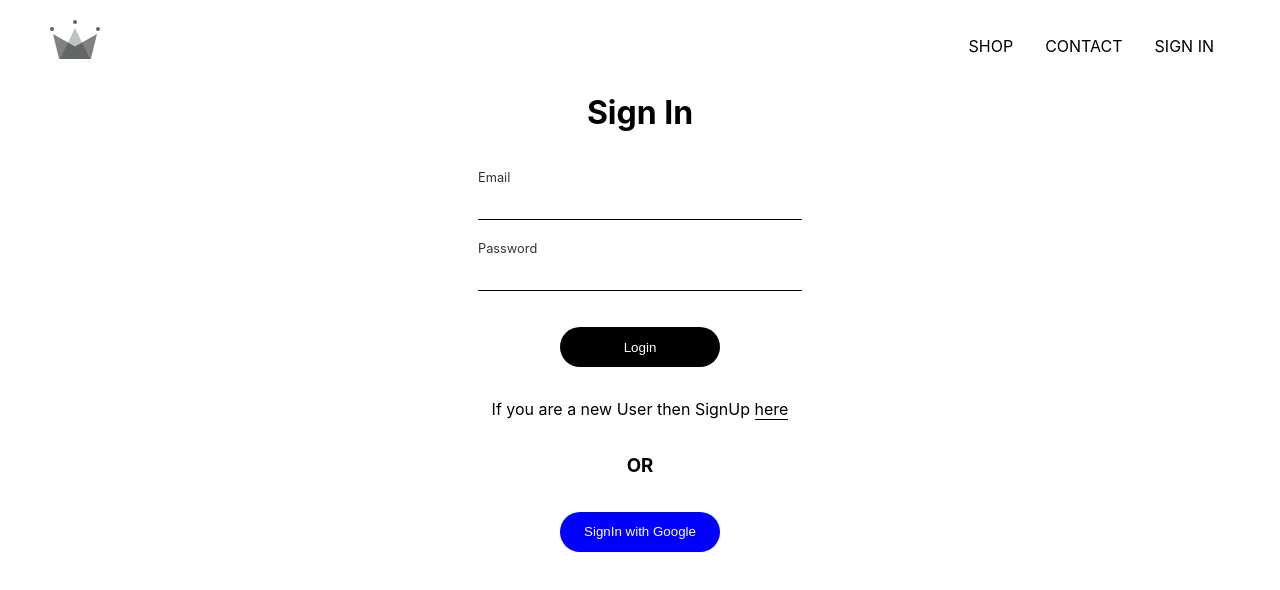
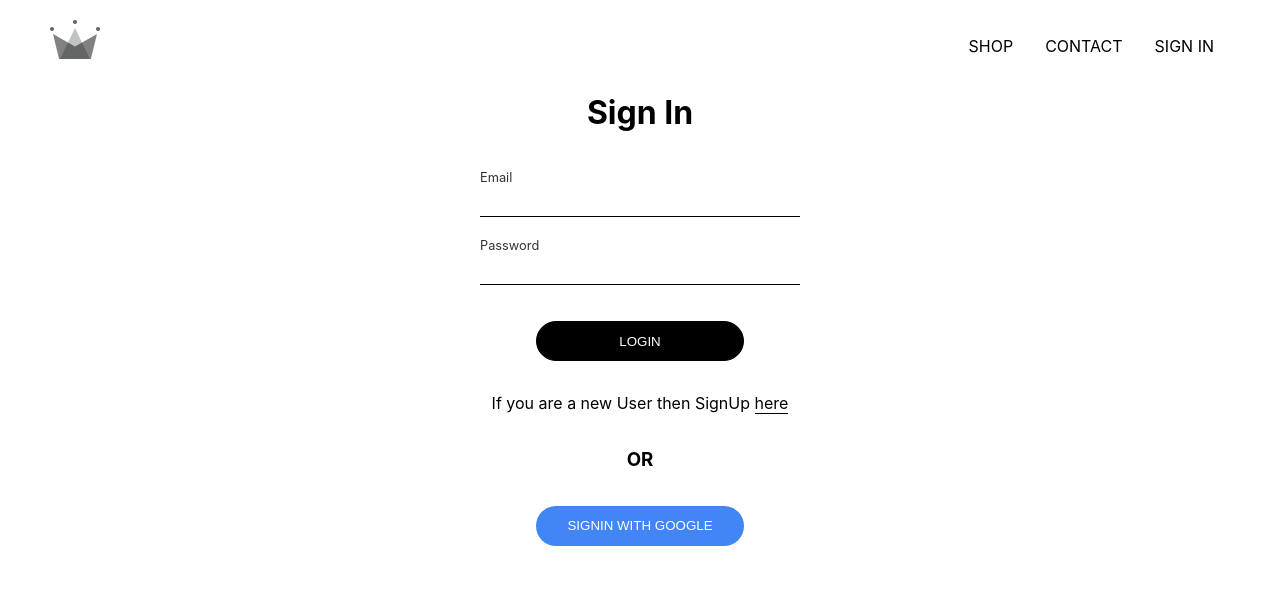
Before and after one commit to krisnit/ecommerce, a React (Create React App) app: page /signin in a window 1280 px wide. Shown: the top 590 px of the page. Built offline with nearby package versions, Linux system fonts and the light colour scheme; no server answers.

Commit message:
integrated google signin

```diff
--- a/package.json
+++ b/package.json
@@ -3,6 +3,8 @@
   "version": "0.1.0",
   "private": true,
   "dependencies": {
+    "config": "^3.2.5",
+    "firebase": "^7.8.0",
     "node-sass": "^4.13.1",
     "react": "^16.10.2",
     "react-dom": "^16.10.2",
--- a/src/App.css
+++ b/src/App.css
@@ -5,3 +5,13 @@ a {
   text-decoration: none;
   color: black;
 }
+button:hover {
+  cursor: pointer;
+  background: white;
+  color: black;
+  border: 1px solid black;
+}
+
+* {
+  box-sizing: border-box;
+}
--- a/src/App.js
+++ b/src/App.js
@@ -3,13 +3,11 @@ import "./App.css";
 import Layout from "./Layout/Layout";
 import Aux from "./hoc/Auxillary";
 import { BrowserRouter } from "react-router-dom";
-import Header from "./Components/Header/Header";
 
 function App() {
   return (
     <BrowserRouter>
       <Aux>
-        <Header />
         <Layout />
       </Aux>
     </BrowserRouter>
--- a/src/Components/Header/Header.js
+++ b/src/Components/Header/Header.js
@@ -3,7 +3,10 @@ import { Link } from "react-router-dom";
 import "./Header.scss";
 import { ReactComponent as Logo } from "../../assets/crown.svg";
 
-const Header = () => {
+import { auth } from "../../firebase/firebase";
+
+const Header = ({ user }) => {
+  console.log(user);
   return (
     <div className="header">
       <Link to="/"></Link>
@@ -15,9 +18,15 @@ const Header = () => {
         <Link to="/contact" className="option">
           CONTACT
         </Link>
-        <Link to="/signin" className="option">
-          SIGN IN
-        </Link>
+        {user ? (
+          <Link to="/signout" onClick={() => auth.signOut()} className="option">
+            SIGN OUT
+          </Link>
+        ) : (
+          <Link to="/signin" className="option">
+            SIGN IN
+          </Link>
+        )}
       </div>
     </div>
   );
--- a/src/Components/SignIn/SignIn.js
+++ b/src/Components/SignIn/SignIn.js
@@ -1,11 +1,12 @@
 import React from "react";
 import "./SignIn.scss";
 import { Link } from "react-router-dom";
+import { signInWithGoogle } from "../../firebase/firebase";
 
 const SignIn = () => {
   const [value, setValue] = React.useState({
-    password: "",
-    email: ""
+    password: null,
+    email: null
   });
   const handleChange = e => {
     setValue({
@@ -43,7 +44,7 @@ const SignIn = () => {
       </p>
       <div className="signin-google">
         <h3>OR</h3>
-        <button>SignIn with Google</button>
+        <button onClick={signInWithGoogle}>SignIn with Google</button>
       </div>
     </div>
   );
--- a/src/Components/SignIn/SignIn.scss
+++ b/src/Components/SignIn/SignIn.scss
@@ -21,12 +21,19 @@
     }
     button {
       margin-top: 1rem;
-      width: 10rem;
+      width: 13rem;
       height: 2.5rem;
       border: none;
       background: black;
       color: white;
       border-radius: 2rem;
+      text-transform: uppercase;
+      border: 1px solid black;
+      transition: all 0.2s ease;
+      &:hover {
+        background: white;
+        color: black;
+      }
     }
   }
   .signin-google {
@@ -35,12 +42,16 @@
     flex-direction: column;
     button {
       margin: 1rem;
-      width: 10rem;
+      width: 13rem;
       height: 2.5rem;
       border: none;
-      background: blue;
+      background: #4285f4;
       color: white;
       border-radius: 2rem;
+      text-transform: uppercase;
+      &:hover {
+        background: #357ae8;
+      }
     }
   }
   a {
--- a/src/Layout/Layout.js
+++ b/src/Layout/Layout.js
@@ -6,25 +6,38 @@ import Menuitems from "../Components/Menuitems/Menuitems";
 import Shop from "../Containers/Shop/Shop";
 import SignIn from "../Components/SignIn/SignIn";
 import SignUp from "../Components/SignUp/SignUp";
+import Header from "../Components/Header/Header";
+import { auth } from "../firebase/firebase";
 
-const hats = props => {
-  return (
-    <div>
-      <button onClick={() => props.history.push("/")}>Home</button>
-      <h1>Hats page</h1>
-    </div>
-  );
-};
+let initialUser = { user: null };
 
 const Layout = () => {
+  const [currentUser, setCurrentUser] = React.useState(initialUser);
+
+  React.useEffect(() => {
+    const unSubscribeFromAuth = auth.onAuthStateChanged(user => {
+      if (user) {
+        setCurrentUser(() => ({ ...currentUser, user: user }));
+        console.log(currentUser);
+      } else {
+        setCurrentUser(() => ({ ...currentUser, user: null }));
+      }
+    });
+    return () => {
+      unSubscribeFromAuth();
+    };
+  }, []);
+
   return (
+    <>
+      <Header {...currentUser} />
       <Switch>
-      <Route path="/shop/hats" exact component={hats} />
         <Route path="/shop" exact component={Shop} />
         <Route path="/signin" exact component={SignIn} />
         <Route path="/signup" exact component={SignUp} />
         <Route path="/" exact component={Menuitems} />
       </Switch>
+    </>
   );
 };
 
--- /dev/null
+++ b/src/firebase/firebase.js
@@ -0,0 +1,17 @@
+import { firebaseConfig } from "./config";
+import firebase from "firebase/app";
+import "firebase/firestore";
+import "firebase/auth";
+
+firebase.initializeApp(firebaseConfig);
+
+export const auth = firebase.auth();
+export const firestore = firebase.firestore();
+
+//google authentication
+
+const provider = new firebase.auth.GoogleAuthProvider();
+provider.setCustomParameters({ prompt: "select_account" });
+export const signInWithGoogle = () => auth.signInWithPopup(provider);
+
+export default firebase;
```
Also changed, not shown: 2 other files (tests, documents, lock files or other folders). Lines whose indentation alone changed are shown as unchanged.
